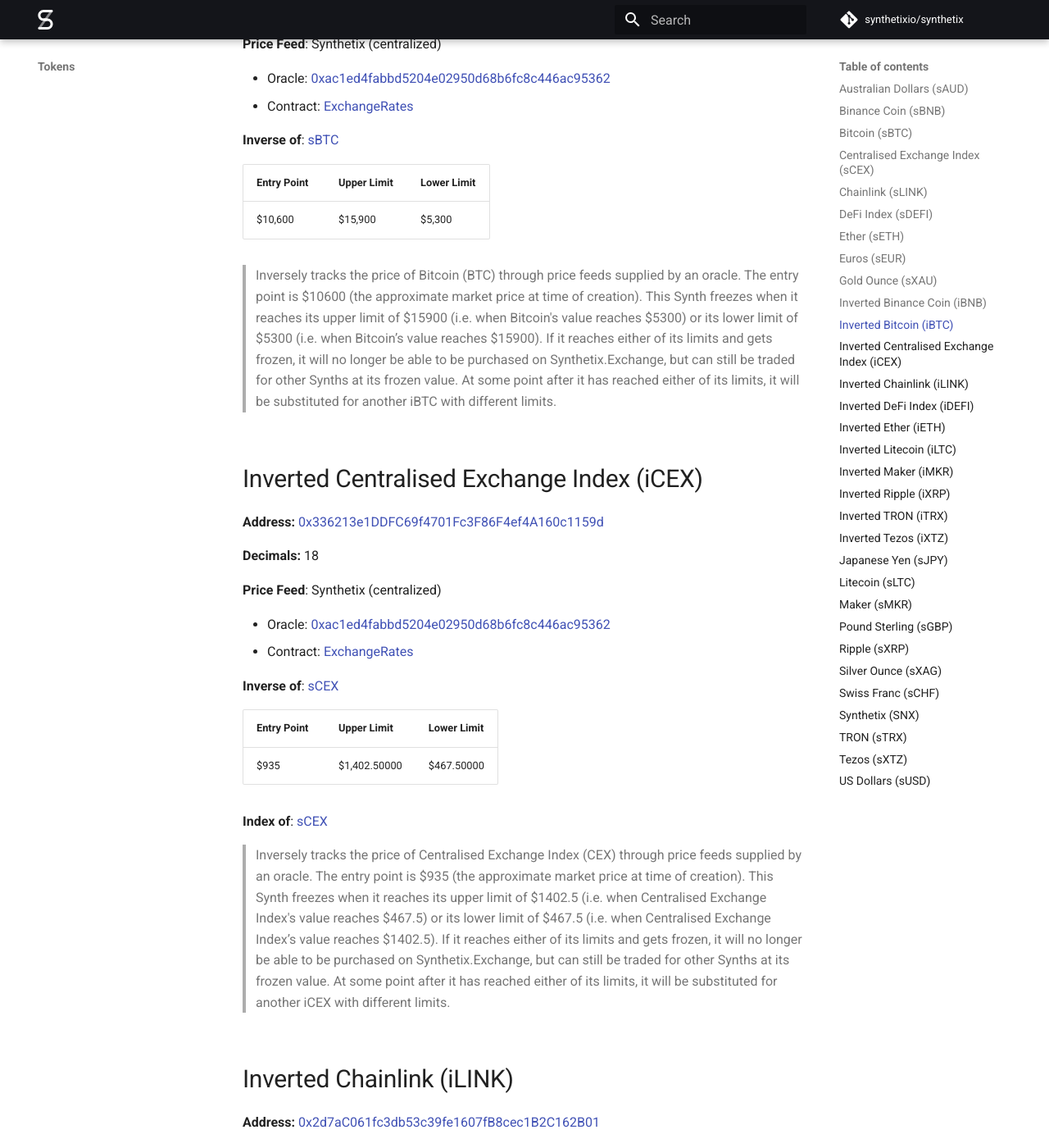
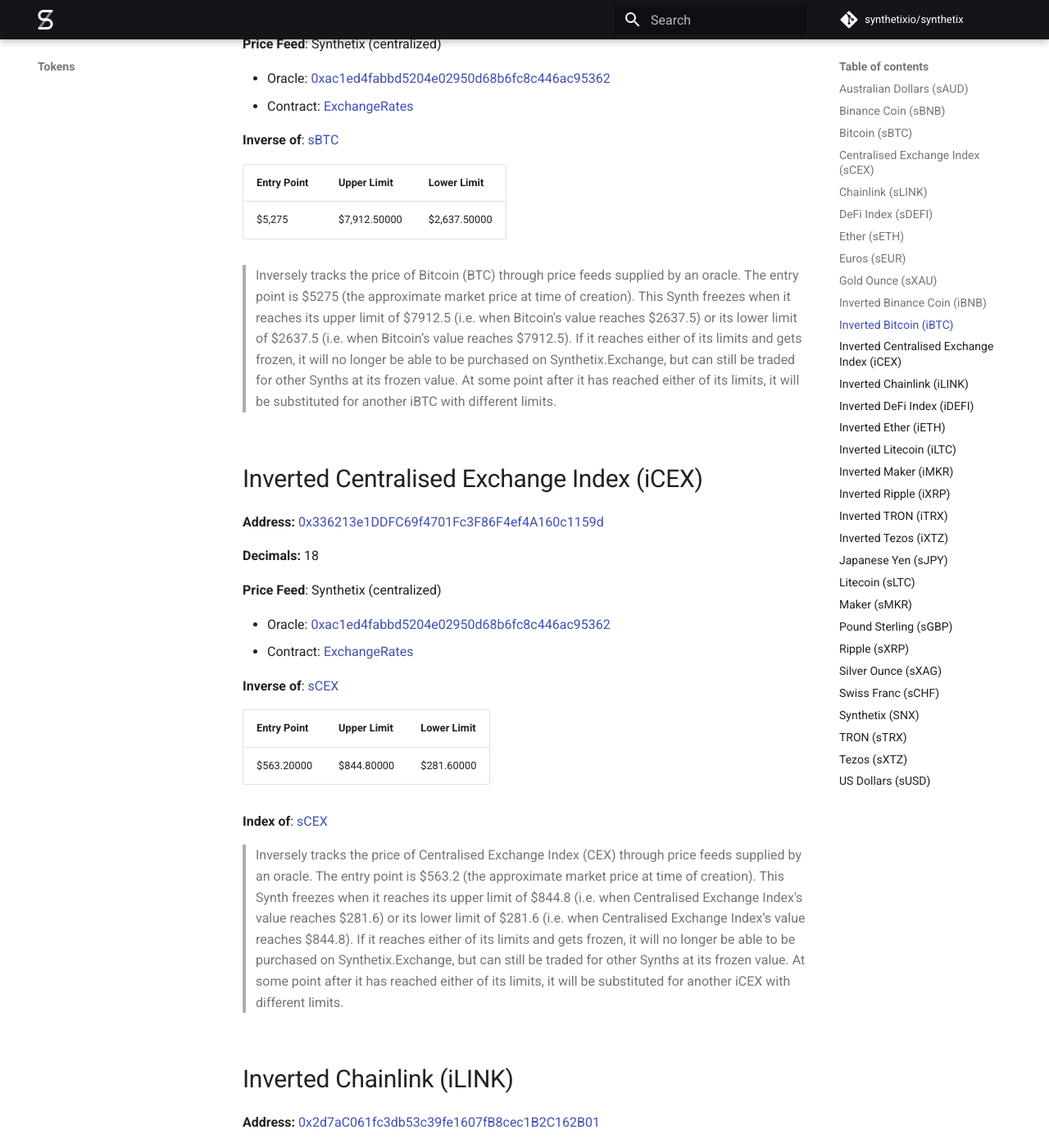
Before and after one commit to Synthetixio/synthetix-docs, an MkDocs documentation site: the page built from content/tokens.md, in a window 1280 px wide and 1400 px high, scrolled down 5343 px. Shown: the whole window at 82% size. Built offline with MkDocs 1.6.1 and Material for MkDocs 9.7.7, drawn with Linux system fonts in a browser that asks for light colours; comment, search, counter and statistics services are not loaded; some of the changed text lies outside the part shown.

Commit message:
Prepublish step

```diff
--- a/content/tokens.md
+++ b/content/tokens.md
@@ -180,9 +180,9 @@
 
 | Entry Point | Upper Limit | Lower Limit |
 | - | - | - |
-| $10,600 | $15,900 | $5,300|
+| $5,275 | $7,912.50000 | $2,637.50000|
 
->Inversely tracks the price of Bitcoin (BTC) through price feeds supplied by an oracle. The entry point is $10600 (the approximate market price at time of creation). This Synth freezes when it reaches its upper limit of $15900 (i.e. when Bitcoin's value reaches $5300) or its lower limit of $5300 (i.e. when Bitcoin’s value reaches $15900). If it reaches either of its limits and gets frozen, it will no longer be able to be purchased on Synthetix.Exchange, but can still be traded for other Synths at its frozen value. At some point after it has reached either of its limits, it will be substituted for another iBTC with different limits.
+>Inversely tracks the price of Bitcoin (BTC) through price feeds supplied by an oracle. The entry point is $5275 (the approximate market price at time of creation). This Synth freezes when it reaches its upper limit of $7912.5 (i.e. when Bitcoin's value reaches $2637.5) or its lower limit of $2637.5 (i.e. when Bitcoin’s value reaches $7912.5). If it reaches either of its limits and gets frozen, it will no longer be able to be purchased on Synthetix.Exchange, but can still be traded for other Synths at its frozen value. At some point after it has reached either of its limits, it will be substituted for another iBTC with different limits.
 
 ## Inverted Centralised Exchange Index (iCEX)
 
@@ -199,11 +199,11 @@
 
 | Entry Point | Upper Limit | Lower Limit |
 | - | - | - |
-| $935 | $1,402.50000 | $467.50000|
+| $563.20000 | $844.80000 | $281.60000|
 
 **Index of**: [sCEX](#centralised-exchange-index-scex)
 
->Inversely tracks the price of Centralised Exchange Index (CEX) through price feeds supplied by an oracle. The entry point is $935 (the approximate market price at time of creation). This Synth freezes when it reaches its upper limit of $1402.5 (i.e. when Centralised Exchange Index's value reaches $467.5) or its lower limit of $467.5 (i.e. when Centralised Exchange Index’s value reaches $1402.5). If it reaches either of its limits and gets frozen, it will no longer be able to be purchased on Synthetix.Exchange, but can still be traded for other Synths at its frozen value. At some point after it has reached either of its limits, it will be substituted for another iCEX with different limits.
+>Inversely tracks the price of Centralised Exchange Index (CEX) through price feeds supplied by an oracle. The entry point is $563.2 (the approximate market price at time of creation). This Synth freezes when it reaches its upper limit of $844.8 (i.e. when Centralised Exchange Index's value reaches $281.6) or its lower limit of $281.6 (i.e. when Centralised Exchange Index’s value reaches $844.8). If it reaches either of its limits and gets frozen, it will no longer be able to be purchased on Synthetix.Exchange, but can still be traded for other Synths at its frozen value. At some point after it has reached either of its limits, it will be substituted for another iCEX with different limits.
 
 ## Inverted Chainlink (iLINK)
 
@@ -358,9 +358,9 @@
 
 | Entry Point | Upper Limit | Lower Limit |
 | - | - | - |
-| $3.65100 | $5.47650 | $1.82550|
+| $1.49000 | $2.23500 | $0.74500|
 
->Inversely tracks the price of Tezos (XTZ) through price feeds supplied by an oracle. The entry point is $3.651 (the approximate market price at time of creation). This Synth freezes when it reaches its upper limit of $5.4765 (i.e. when Tezos's value reaches $1.8255) or its lower limit of $1.8255 (i.e. when Tezos’s value reaches $5.4765). If it reaches either of its limits and gets frozen, it will no longer be able to be purchased on Synthetix.Exchange, but can still be traded for other Synths at its frozen value. At some point after it has reached either of its limits, it will be substituted for another iXTZ with different limits.
+>Inversely tracks the price of Tezos (XTZ) through price feeds supplied by an oracle. The entry point is $1.49 (the approximate market price at time of creation). This Synth freezes when it reaches its upper limit of $2.235 (i.e. when Tezos's value reaches $0.745) or its lower limit of $0.745 (i.e. when Tezos’s value reaches $2.235). If it reaches either of its limits and gets frozen, it will no longer be able to be purchased on Synthetix.Exchange, but can still be traded for other Synths at its frozen value. At some point after it has reached either of its limits, it will be substituted for another iXTZ with different limits.
 
 ## Japanese Yen (sJPY)
 
```
Also changed, not shown: other parts of content/tokens.md (+12 -12 lines), content/addresses.md (+2 -2 lines), content/releases.md (+6 -6 lines).
